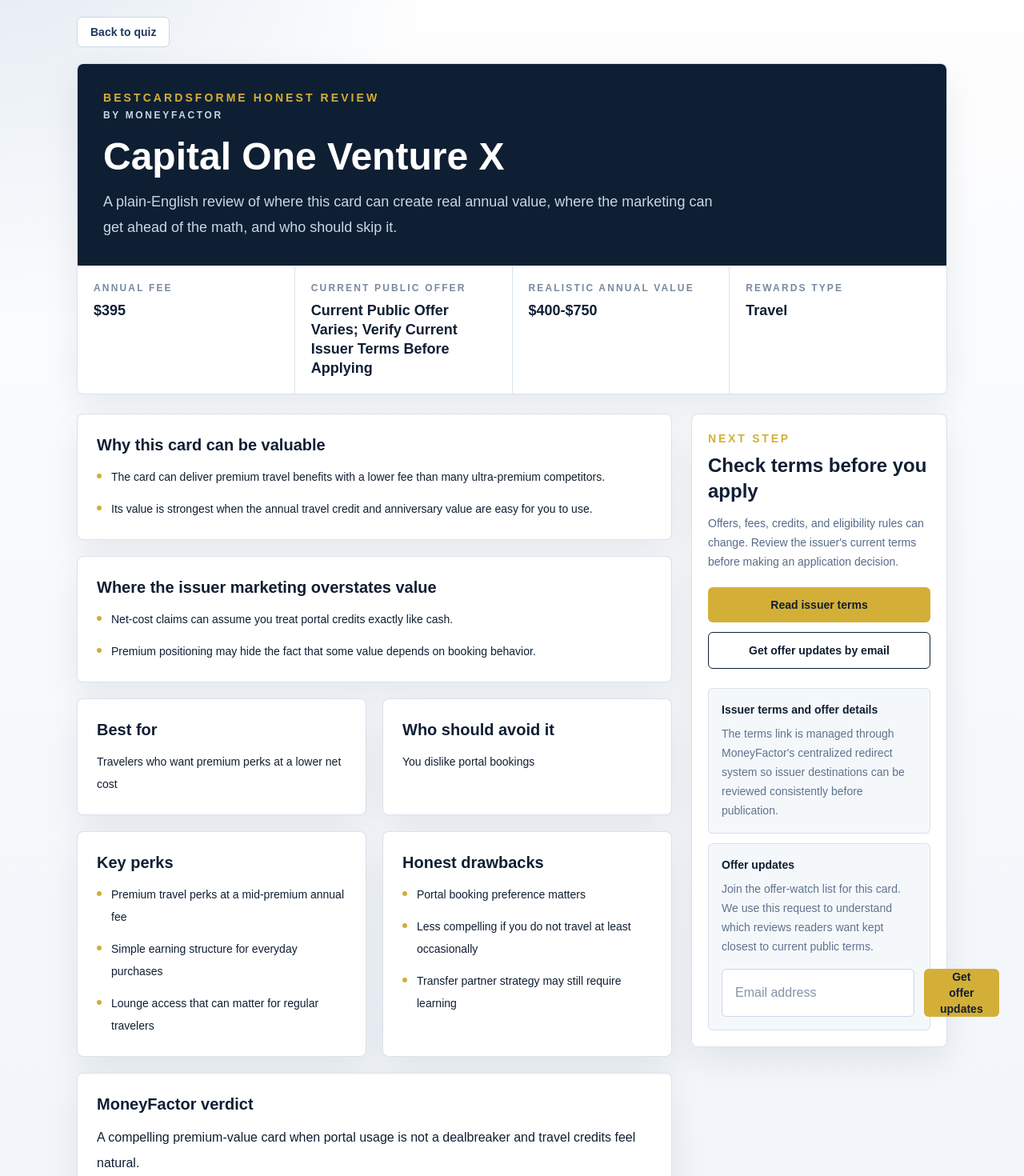
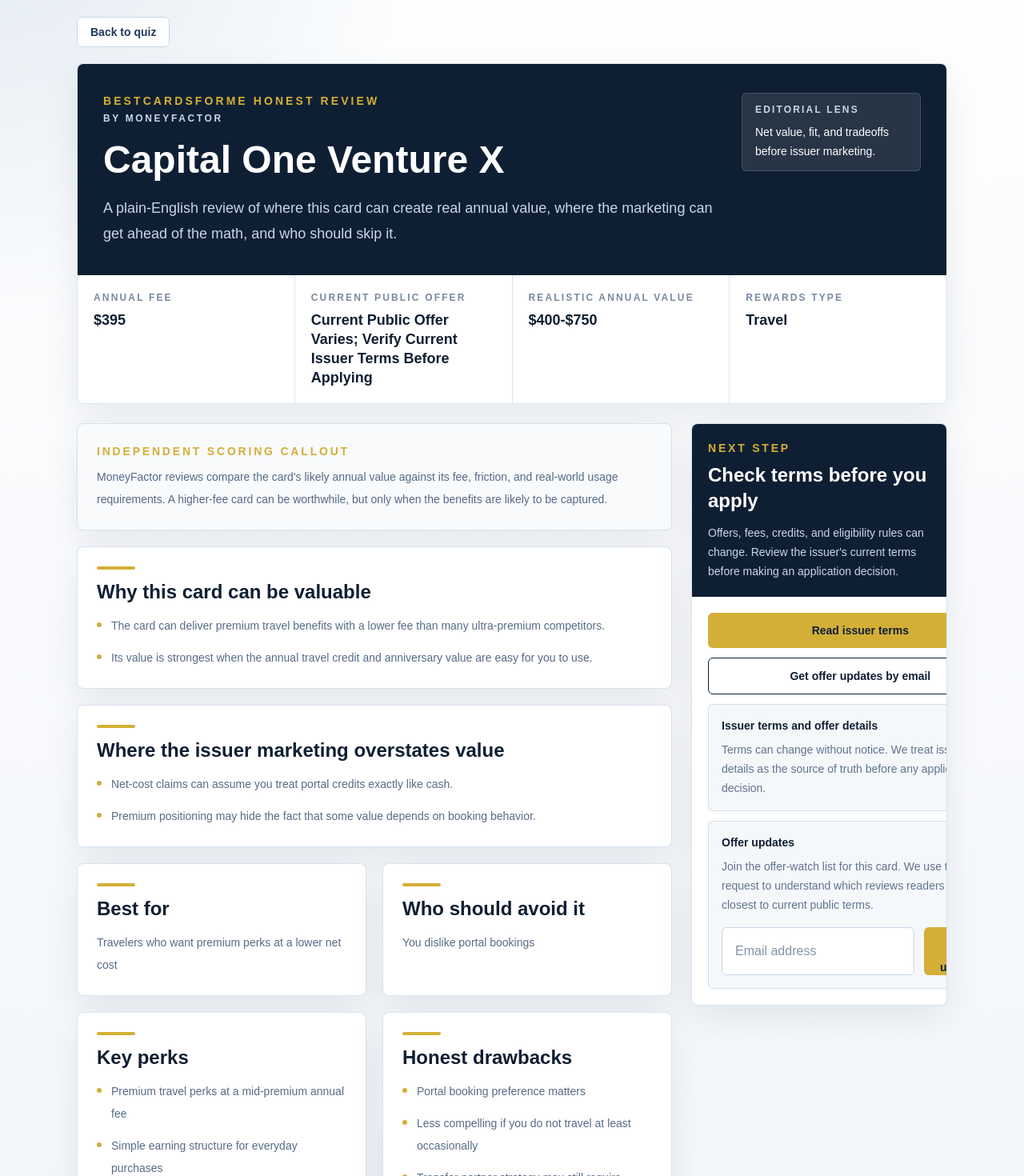
Before and after one commit to MoneyFactorLabs/bestcardsforme-quiz, a Next.js app: page /cards/capital-one-venture-x in a window 1280 px wide. Shown: the part 140-1610 px from the top of the page at 80% size. Built offline with nearby package versions, Linux system fonts and the light colour scheme.

Commit message:
Upgrade premium visual authority

```diff
--- a/app/cards/[id]/page.tsx
+++ b/app/cards/[id]/page.tsx
@@ -26,8 +26,9 @@
 function EditorialSection({ title, children }: EditorialSectionProps) {
   return (
     <section className="rounded-lg border border-blue-gray/70 bg-white p-5 shadow-soft sm:p-6">
-      <h2 className="text-xl font-semibold text-navy">{title}</h2>
-      <div className="mt-3 text-sm leading-7 text-mid-navy/78">{children}</div>
+      <div className="mb-3 h-1 w-12 rounded-full bg-gold" />
+      <h2 className="text-xl font-semibold text-navy sm:text-2xl">{title}</h2>
+      <div className="mt-3 text-sm leading-7 text-mid-navy/75">{children}</div>
     </section>
   );
 }
@@ -83,7 +84,9 @@
         </Link>
 
         <header className="mt-5 overflow-hidden rounded-lg border border-blue-gray/70 bg-white shadow-soft">
-          <div className="bg-navy px-5 py-6 text-white sm:px-8 sm:py-8">
+          <div className="bg-navy px-5 py-7 text-white sm:px-8 sm:py-9">
+            <div className="flex flex-col gap-4 md:flex-row md:items-start md:justify-between">
+              <div>
                 <p className="text-sm font-bold uppercase tracking-[0.22em] text-gold">
                   BestCardsForMe Honest Review
                 </p>
@@ -93,7 +96,17 @@
                 <h1 className="mt-5 max-w-4xl text-3xl font-semibold leading-tight sm:text-5xl">
                   {card.name}
                 </h1>
-            <p className="mt-4 max-w-3xl text-base leading-7 text-blue-gray sm:text-lg sm:leading-8">
+              </div>
+              <div className="rounded-md border border-white/15 bg-white/10 px-4 py-3 md:max-w-56">
+                <p className="text-xs font-bold uppercase tracking-[0.18em] text-blue-gray">
+                  Editorial lens
+                </p>
+                <p className="mt-2 text-sm leading-6 text-white">
+                  Net value, fit, and tradeoffs before issuer marketing.
+                </p>
+              </div>
+            </div>
+            <p className="mt-5 max-w-3xl text-base leading-7 text-blue-gray sm:text-lg sm:leading-8">
               A plain-English review of where this card can create real annual value, where the
               marketing can get ahead of the math, and who should skip it.
             </p>
@@ -118,6 +131,16 @@
 
         <div className="mt-6 grid gap-6 lg:grid-cols-[1fr_320px] lg:items-start">
           <div className="grid gap-5">
+            <section className="rounded-lg border border-blue-gray/70 bg-[#f8fafc] p-5 shadow-soft sm:p-6">
+              <p className="text-sm font-bold uppercase tracking-[0.2em] text-gold">
+                Independent scoring callout
+              </p>
+              <p className="mt-2 text-sm leading-7 text-mid-navy/75">
+                MoneyFactor reviews compare the card's likely annual value against its fee,
+                friction, and real-world usage requirements. A higher-fee card can be worthwhile,
+                but only when the benefits are likely to be captured.
+              </p>
+            </section>
             <BulletSection title="Why this card can be valuable" items={card.whyValuable} />
             <BulletSection
               title="Where the issuer marketing overstates value"
@@ -139,21 +162,23 @@
             </div>
 
             <EditorialSection title="MoneyFactor verdict">
-              <p className="text-base leading-8 text-mid-navy/82">{card.moneyFactorVerdict}</p>
+              <p className="text-base leading-8 text-mid-navy/80">{card.moneyFactorVerdict}</p>
             </EditorialSection>
 
             <Disclaimer />
           </div>
 
-          <aside className="rounded-lg border border-blue-gray/70 bg-white p-5 shadow-soft lg:sticky lg:top-5">
+          <aside className="overflow-hidden rounded-lg border border-blue-gray/70 bg-white shadow-soft lg:sticky lg:top-5">
+            <div className="bg-navy p-5 text-white">
               <p className="text-sm font-bold uppercase tracking-[0.2em] text-gold">Next step</p>
-            <h2 className="mt-2 text-2xl font-semibold text-navy">Check terms before you apply</h2>
-            <p className="mt-3 text-sm leading-6 text-mid-navy/75">
-              Offers, fees, credits, and eligibility rules can change. Review the issuer's current
-              terms before making an application decision.
+              <h2 className="mt-2 text-2xl font-semibold">Check terms before you apply</h2>
+              <p className="mt-3 text-sm leading-6 text-blue-gray">
+                Offers, fees, credits, and eligibility rules can change. Review the issuer's
+                current terms before making an application decision.
               </p>
+            </div>
 
-            <div className="mt-5 grid gap-3">
+            <div className="grid gap-3 p-5">
               <Link
                 href={`/go/${card.affiliateSlug}`}
                 className="focus-ring inline-flex justify-center rounded-md bg-gold px-5 py-3 text-sm font-bold text-navy transition hover:bg-[#caa42f]"
@@ -166,23 +191,16 @@
               >
                 Get offer updates by email
               </Link>
-            </div>
 
-            <div
-              id="issuer-terms"
-              className="mt-6 rounded-md border border-blue-gray/70 bg-[#f5f8fb] p-4"
-            >
+              <div id="issuer-terms" className="rounded-md border border-blue-gray/70 bg-[#f5f8fb] p-4">
                 <p className="text-sm font-semibold text-navy">Issuer terms and offer details</p>
                 <p className="mt-2 text-sm leading-6 text-mid-navy/70">
-                The terms link is managed through MoneyFactor's centralized redirect system so
-                issuer destinations can be reviewed consistently before publication.
+                  Terms can change without notice. We treat issuer details as the source of truth
+                  before any application decision.
                 </p>
               </div>
 
-            <div
-              id="offer-updates"
-              className="mt-3 rounded-md border border-blue-gray/70 bg-[#f5f8fb] p-4"
-            >
+              <div id="offer-updates" className="rounded-md border border-blue-gray/70 bg-[#f5f8fb] p-4">
                 <p className="text-sm font-semibold text-navy">Offer updates</p>
                 <p className="mt-2 text-sm leading-6 text-mid-navy/70">
                   Join the offer-watch list for this card. We use this request to understand which
@@ -199,6 +217,7 @@
                   />
                 </div>
               </div>
+            </div>
           </aside>
         </div>
       </article>
--- a/components/Footer.tsx
+++ b/components/Footer.tsx
@@ -10,7 +10,7 @@
   ];
 
   return (
-    <footer className="mx-auto w-full max-w-6xl px-4 py-10 text-sm text-mid-navy/68 sm:px-8">
+    <footer className="mx-auto w-full max-w-6xl px-4 py-10 text-sm text-mid-navy/70 sm:px-8">
       <div className="grid gap-6 border-t border-blue-gray/70 pt-7 md:grid-cols-[1fr_auto] md:items-start">
         <div>
           <p className="text-lg font-semibold text-navy">BestCardsForMe by MoneyFactor</p>
--- a/components/LandingHero.tsx
+++ b/components/LandingHero.tsx
@@ -4,7 +4,7 @@
 
 export function LandingHero({ onStart }: LandingHeroProps) {
   return (
-    <section className="mx-auto grid w-full max-w-6xl gap-10 px-5 pb-12 pt-8 sm:px-8 lg:grid-cols-[1.05fr_0.95fr] lg:items-center lg:pb-20 lg:pt-14">
+    <section className="mx-auto grid w-full max-w-6xl gap-10 px-4 pb-12 pt-6 sm:px-8 lg:grid-cols-[1.02fr_0.98fr] lg:items-center lg:pb-20 lg:pt-12">
       <div>
         <p className="mb-4 text-sm font-bold uppercase tracking-[0.24em] text-gold">
           MoneyFactor decision engine
@@ -33,34 +33,68 @@
             (item) => (
               <div
                 key={item}
-                className="rounded-md border border-blue-gray/70 bg-white/85 px-3 py-2 text-sm font-semibold text-mid-navy shadow-sm"
+                className="rounded-md border border-blue-gray/70 bg-white/90 px-3 py-2 text-sm font-semibold text-mid-navy shadow-sm"
               >
                 {item}
               </div>
             )
           )}
         </div>
+        <div className="mt-5 rounded-lg border border-blue-gray/70 bg-white/80 p-4 shadow-sm">
+          <p className="text-xs font-bold uppercase tracking-[0.2em] text-mid-navy/55">
+            Independent scoring
+          </p>
+          <p className="mt-2 text-sm leading-6 text-mid-navy/75">
+            The engine weighs fee tolerance, likely perk usage, spending categories, and realistic
+            annual value before ranking a card.
+          </p>
+        </div>
       </div>
-      <div className="rounded-lg border border-blue-gray/70 bg-white p-5 shadow-soft">
-        <div className="rounded-md bg-navy p-6 text-white">
-          <p className="text-sm font-semibold uppercase tracking-[0.2em] text-blue-gray">
-            Honest annual value
-          </p>
-          <div className="mt-8 space-y-5">
+      <div className="rounded-lg border border-blue-gray/70 bg-white p-3 shadow-soft sm:p-5">
+        <div className="overflow-hidden rounded-md bg-navy text-white">
+          <div className="border-b border-white/10 px-5 py-4 sm:px-6">
+            <p className="text-xs font-bold uppercase tracking-[0.22em] text-gold">
+              Recommendation framework
+            </p>
+            <h2 className="mt-2 text-2xl font-semibold">Premium value, not card hype.</h2>
+          </div>
+          <div className="grid gap-px bg-white/10 sm:grid-cols-3">
             {[
-              ["Travel credits used", "$300"],
-              ["Estimated rewards earned", "$420"],
-              ["Annual fee drag", "-$95"],
+              ["Likely value captured", "$625/yr"],
+              ["Annual fee test", "Pass"],
+              ["Perk utilization", "High"],
             ].map(([label, value]) => (
-              <div key={label} className="flex items-center justify-between border-b border-white/15 pb-4">
-                <span className="text-sm text-blue-gray">{label}</span>
-                <span className="text-lg font-semibold">{value}</span>
+              <div key={label} className="bg-navy px-5 py-4">
+                <p className="text-xs font-semibold uppercase tracking-[0.18em] text-blue-gray">
+                  {label}
+                </p>
+                <p className="mt-2 text-2xl font-semibold text-white">{value}</p>
               </div>
             ))}
           </div>
-          <div className="mt-7 rounded-md bg-white/10 p-4">
-            <p className="text-sm text-blue-gray">Estimated net value</p>
-            <p className="mt-1 text-3xl font-semibold text-white">$625/year</p>
+          <div className="p-5 sm:p-6">
+            <div className="rounded-md border border-white/10 bg-white/10 p-4">
+              <p className="text-sm font-semibold text-white">Methodology note</p>
+              <p className="mt-2 text-sm leading-6 text-blue-gray">
+                We discount credits and perks when the user's answers suggest they are unlikely to
+                be used. Terms can change, so final issuer details should always be verified.
+              </p>
+            </div>
+            <div className="mt-4 space-y-3">
+              {[
+                ["Travel credits likely used", "$300"],
+                ["Rewards from actual spend", "$420"],
+                ["Annual fee drag", "-$95"],
+              ].map(([label, value]) => (
+                <div
+                  key={label}
+                  className="flex items-center justify-between border-b border-white/10 pb-3 last:border-b-0 last:pb-0"
+                >
+                  <span className="text-sm text-blue-gray">{label}</span>
+                  <span className="text-lg font-semibold">{value}</span>
+                </div>
+              ))}
+            </div>
           </div>
         </div>
       </div>
--- a/components/ResultsCard.tsx
+++ b/components/ResultsCard.tsx
@@ -10,29 +10,34 @@
   const { card } = recommendation;
 
   return (
-    <article className="rounded-lg border border-blue-gray/70 bg-white p-5 shadow-soft sm:p-6">
+    <article className="overflow-hidden rounded-lg border border-blue-gray/70 bg-white shadow-soft">
+      <div className="border-b border-blue-gray/60 bg-[#f8fafc] px-5 py-4 sm:px-6">
         <div className="flex flex-col gap-4 sm:flex-row sm:items-start sm:justify-between">
           <div>
             <p className="text-sm font-bold uppercase tracking-[0.2em] text-gold">#{rank} match</p>
-          <h3 className="mt-2 text-2xl font-semibold text-navy">{card.name}</h3>
-          <p className="mt-1 text-sm font-medium text-mid-navy/70">
+            <h3 className="mt-2 text-2xl font-semibold text-navy sm:text-3xl">{card.name}</h3>
+            <p className="mt-2 max-w-2xl text-sm font-medium leading-6 text-mid-navy/70">
               Best for someone like you when: {card.bestFor.toLowerCase()}
             </p>
           </div>
-        <div className="rounded-md bg-navy px-4 py-3 text-white">
+          <div className="rounded-md bg-navy px-4 py-3 text-white shadow-sm sm:min-w-36">
             <p className="text-xs font-semibold uppercase tracking-[0.18em] text-blue-gray">
               MoneyFactor Fit Score
             </p>
-          <p className="text-2xl font-semibold">{recommendation.score}/100</p>
+            <p className="mt-1 text-3xl font-semibold">{recommendation.score}/100</p>
+          </div>
         </div>
       </div>
 
-      <div className="mt-5 grid gap-3 sm:grid-cols-2">
-        <div className="rounded-md bg-[#f5f8fb] p-4">
-          <p className="text-xs font-bold uppercase tracking-[0.18em] text-mid-navy/60">Annual fee</p>
+      <div className="p-5 sm:p-6">
+        <div className="mb-5 grid gap-3 md:grid-cols-3">
+          <div className="rounded-md border border-blue-gray/70 bg-white p-4">
+            <p className="text-xs font-bold uppercase tracking-[0.18em] text-mid-navy/60">
+              Annual fee
+            </p>
             <p className="mt-1 text-lg font-semibold text-navy">${card.annualFee}</p>
           </div>
-        <div className="rounded-md bg-[#f5f8fb] p-4">
+          <div className="rounded-md border border-blue-gray/70 bg-white p-4 md:col-span-2">
             <p className="text-xs font-bold uppercase tracking-[0.18em] text-mid-navy/60">
               Realistic annual value
             </p>
@@ -40,7 +45,8 @@
           </div>
         </div>
 
-      <div className="mt-5">
+        <div className="grid gap-5 lg:grid-cols-[1fr_0.85fr]">
+          <div className="rounded-md bg-[#f5f8fb] p-4">
             <p className="font-semibold text-navy">Why it fits your answers</p>
             <ul className="mt-3 space-y-2 text-sm leading-6 text-mid-navy/80">
               {recommendation.explanationBullets.map((bullet) => (
@@ -51,18 +57,24 @@
               ))}
             </ul>
           </div>
-
-      <div className="mt-5 rounded-md border border-blue-gray/70 bg-white p-4">
-        <p className="text-sm font-semibold text-navy">Caution</p>
-        <p className="mt-1 text-sm leading-6 text-mid-navy/75">{recommendation.cautionBullet}</p>
+          <div className="rounded-md border border-blue-gray/70 bg-white p-4">
+            <p className="text-sm font-semibold text-navy">Terms can change</p>
+            <p className="mt-2 text-sm leading-6 text-mid-navy/75">{recommendation.cautionBullet}</p>
+          </div>
         </div>
 
+        <div className="mt-5 flex flex-col gap-3 sm:flex-row sm:items-center sm:justify-between">
+          <p className="text-sm font-medium text-mid-navy/60">
+            Decision-engine ranking based on fit, estimated value captured, and usage assumptions.
+          </p>
           <Link
             href={`/cards/${card.id}`}
-        className="focus-ring mt-5 inline-flex w-full justify-center rounded-md border border-navy px-5 py-3 text-sm font-bold text-navy transition hover:bg-navy hover:text-white sm:w-auto"
+            className="focus-ring inline-flex w-full justify-center rounded-md border border-navy px-5 py-3 text-sm font-bold text-navy transition hover:bg-navy hover:text-white sm:w-auto"
           >
             Read honest review
           </Link>
+        </div>
+      </div>
     </article>
   );
 }
--- a/components/TrustPageLayout.tsx
+++ b/components/TrustPageLayout.tsx
@@ -12,7 +12,7 @@
         <h1 className="mt-3 text-3xl font-semibold leading-tight text-navy sm:text-5xl">
           {page.title}
         </h1>
-        <p className="mt-4 text-base leading-8 text-mid-navy/78 sm:text-lg">{page.summary}</p>
+        <p className="mt-4 text-base leading-8 text-mid-navy/75 sm:text-lg">{page.summary}</p>
       </header>
 
       <div className="mt-5 grid gap-5">
@@ -22,7 +22,7 @@
             className="rounded-lg border border-blue-gray/70 bg-white p-5 shadow-soft sm:p-6"
           >
             <h2 className="text-xl font-semibold text-navy">{section.heading}</h2>
-            <div className="mt-3 space-y-4 text-sm leading-7 text-mid-navy/78">
+            <div className="mt-3 space-y-4 text-sm leading-7 text-mid-navy/75">
               {section.body.map((paragraph) => (
                 <p key={paragraph}>{paragraph}</p>
               ))}
```
Lines whose indentation alone changed are shown as unchanged.
